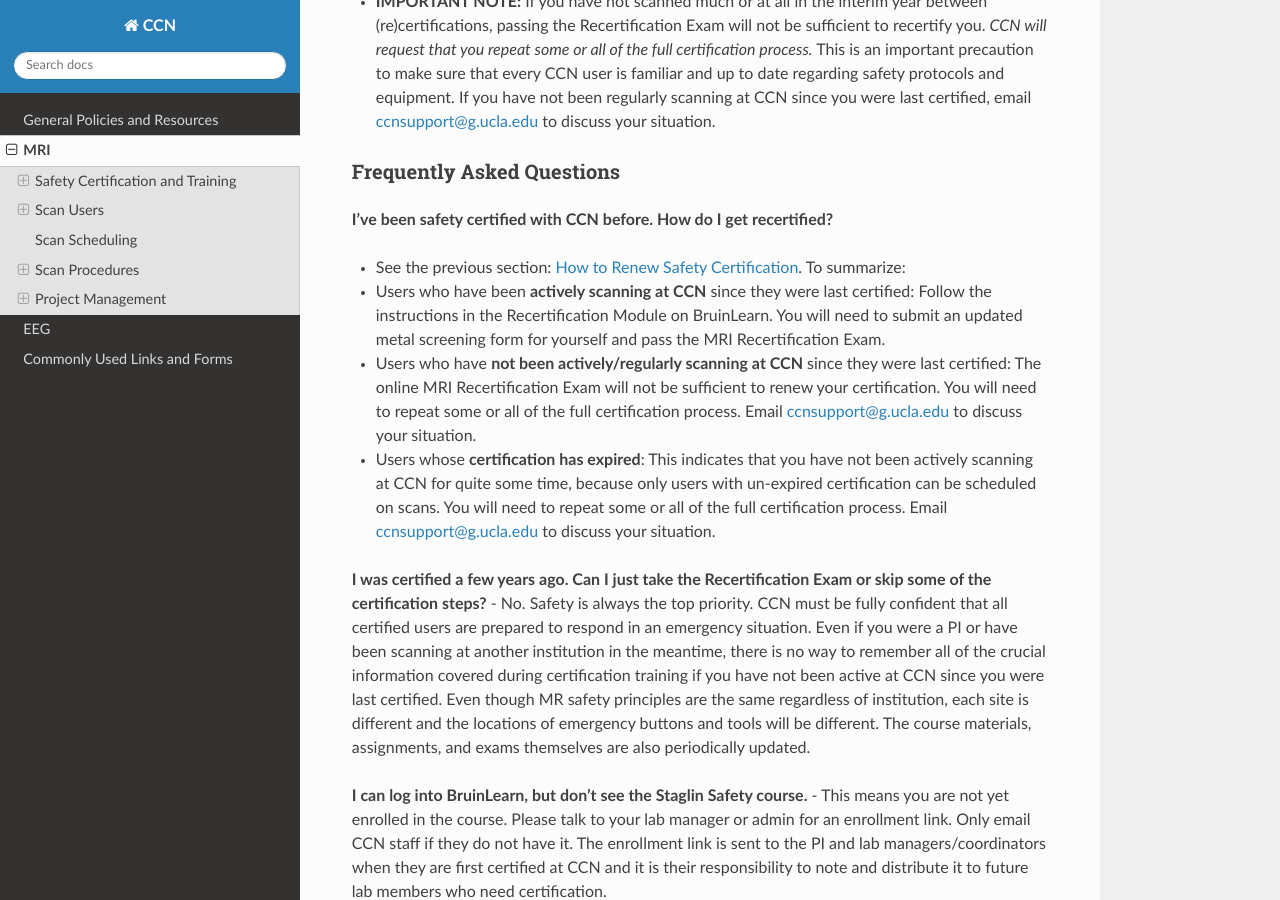
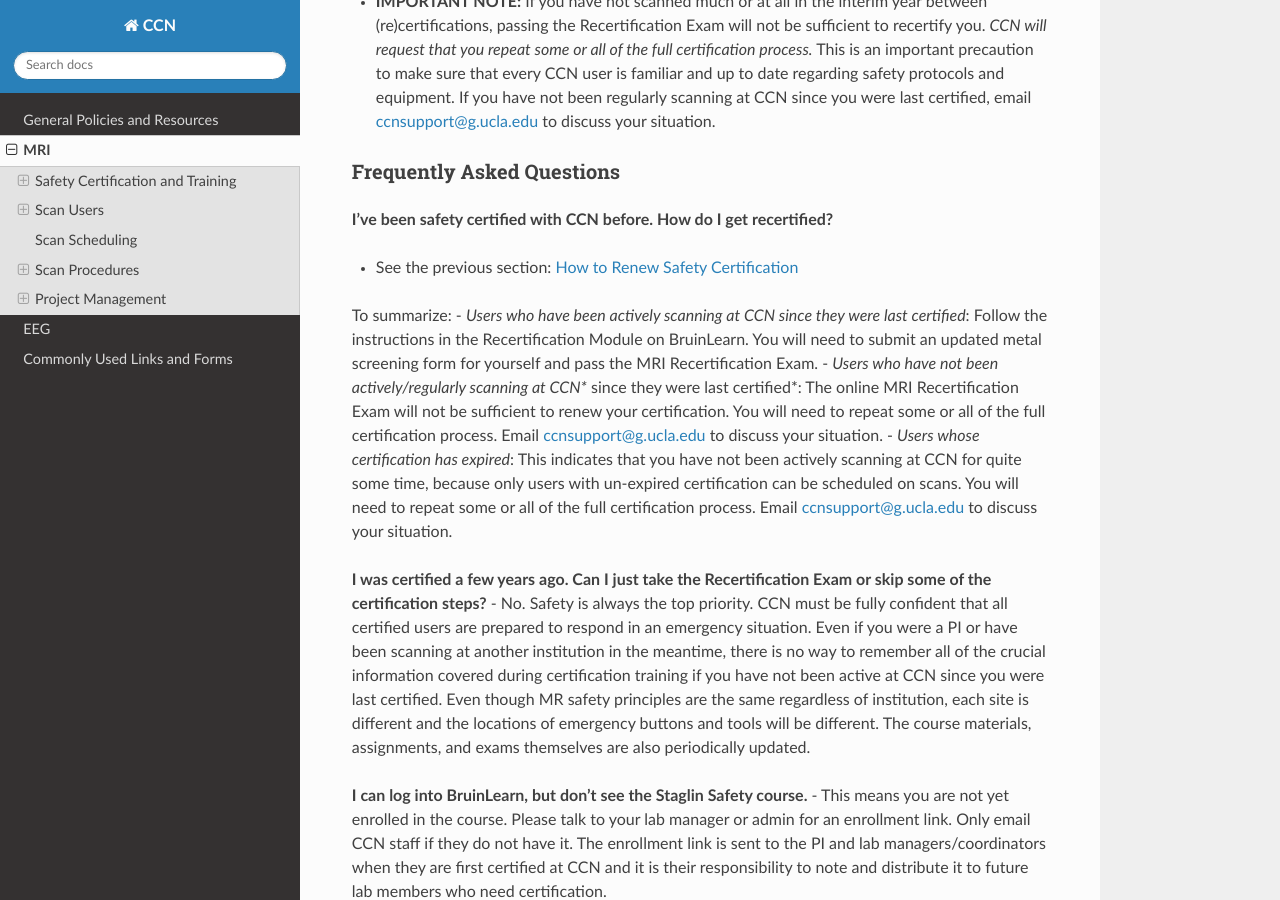
Before and after one commit to CCN-Support/CCN_Wiki, a Sphinx documentation site: the page built from docs/source/mri.rst, in a window 1280 px wide and 900 px high, scrolled down 1310 px. Built offline with Sphinx 7.4.7 and the Read the Docs theme 3.1.0, drawn with Linux system fonts in a browser that asks for light colours.

Commit message:
Update mri.rst

```diff
--- a/docs/source/mri.rst
+++ b/docs/source/mri.rst
@@ -35,10 +35,11 @@
 
 **I've been safety certified with CCN before. How do I get recertified?**
 
-- See the previous section: :ref:`renew_cert`. To summarize:
-- Users who have been **actively scanning at CCN** since they were last certified: Follow the instructions in the Recertification Module on BruinLearn. You will need to submit an updated metal screening form for yourself and pass the MRI Recertification Exam.
-- Users who have **not been actively/regularly scanning at CCN** since they were last certified: The online MRI Recertification Exam will not be sufficient to renew your certification. You will need to repeat some or all of the full certification process. Email ccnsupport@g.ucla.edu to discuss your situation.
-- Users whose **certification has expired**: This indicates that you have not been actively scanning at CCN for quite some time, because only users with un-expired certification can be scheduled on scans. You will need to repeat some or all of the full certification process. Email ccnsupport@g.ucla.edu to discuss your situation.
+- See the previous section: :ref:`renew_cert`
+To summarize:
+- *Users who have been actively scanning at CCN since they were last certified*: Follow the instructions in the Recertification Module on BruinLearn. You will need to submit an updated metal screening form for yourself and pass the MRI Recertification Exam.
+- *Users who have not been actively/regularly scanning at CCN** since they were last certified*: The online MRI Recertification Exam will not be sufficient to renew your certification. You will need to repeat some or all of the full certification process. Email ccnsupport@g.ucla.edu to discuss your situation.
+- *Users whose certification has expired*: This indicates that you have not been actively scanning at CCN for quite some time, because only users with un-expired certification can be scheduled on scans. You will need to repeat some or all of the full certification process. Email ccnsupport@g.ucla.edu to discuss your situation.
 
 **I was certified a few years ago. Can I just take the Recertification Exam or skip some of the certification steps?**
 - No. Safety is always the top priority. CCN must be fully confident that all certified users are prepared to respond in an emergency situation. Even if you were a PI or have been scanning at another institution in the meantime, there is no way to remember all of the crucial information covered during certification training if you have not been active at CCN since you were last certified. Even though MR safety principles are the same regardless of institution, each site is different and the locations of emergency buttons and tools will be different. The course materials, assignments, and exams themselves are also periodically updated.
```
